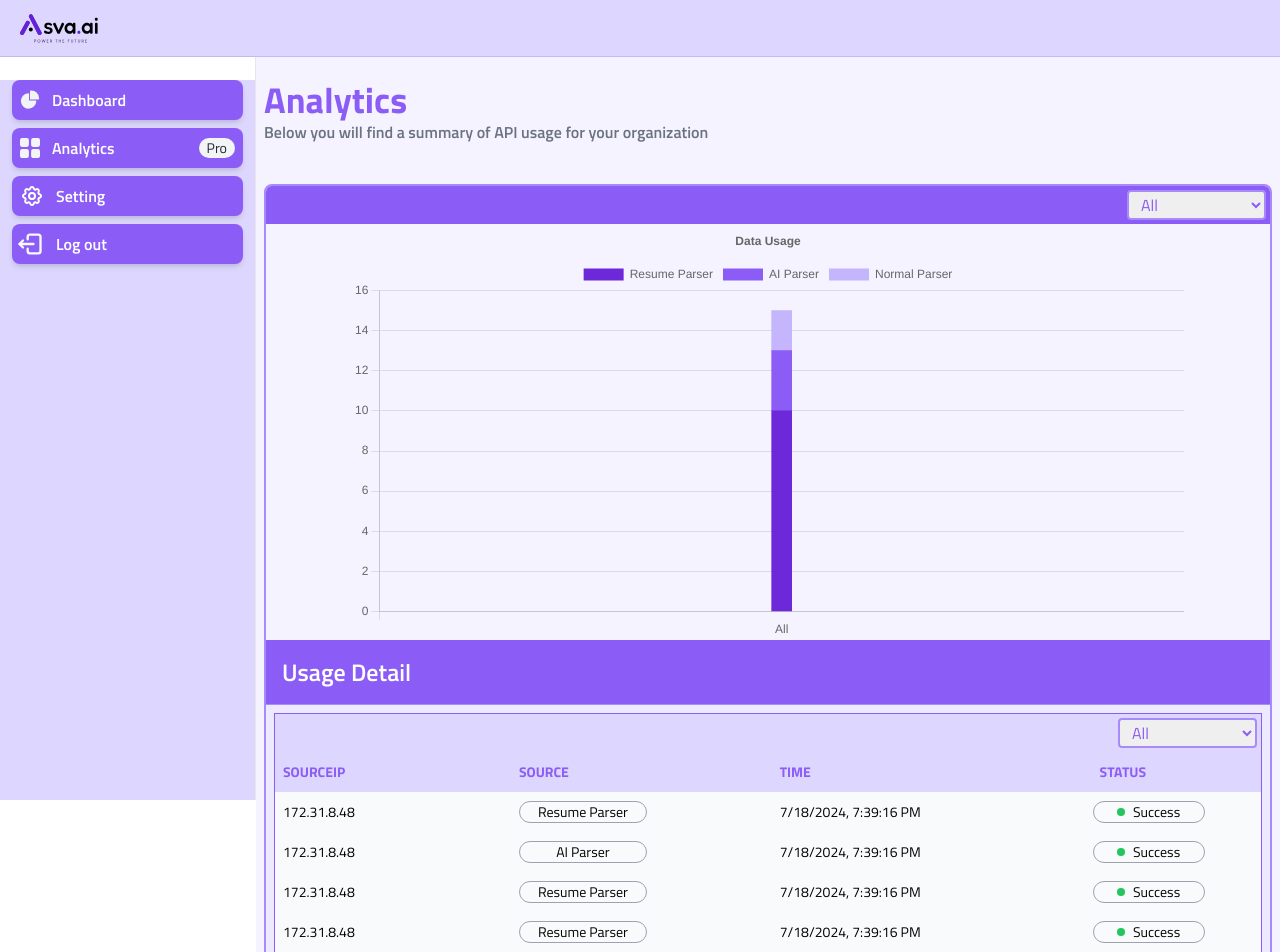
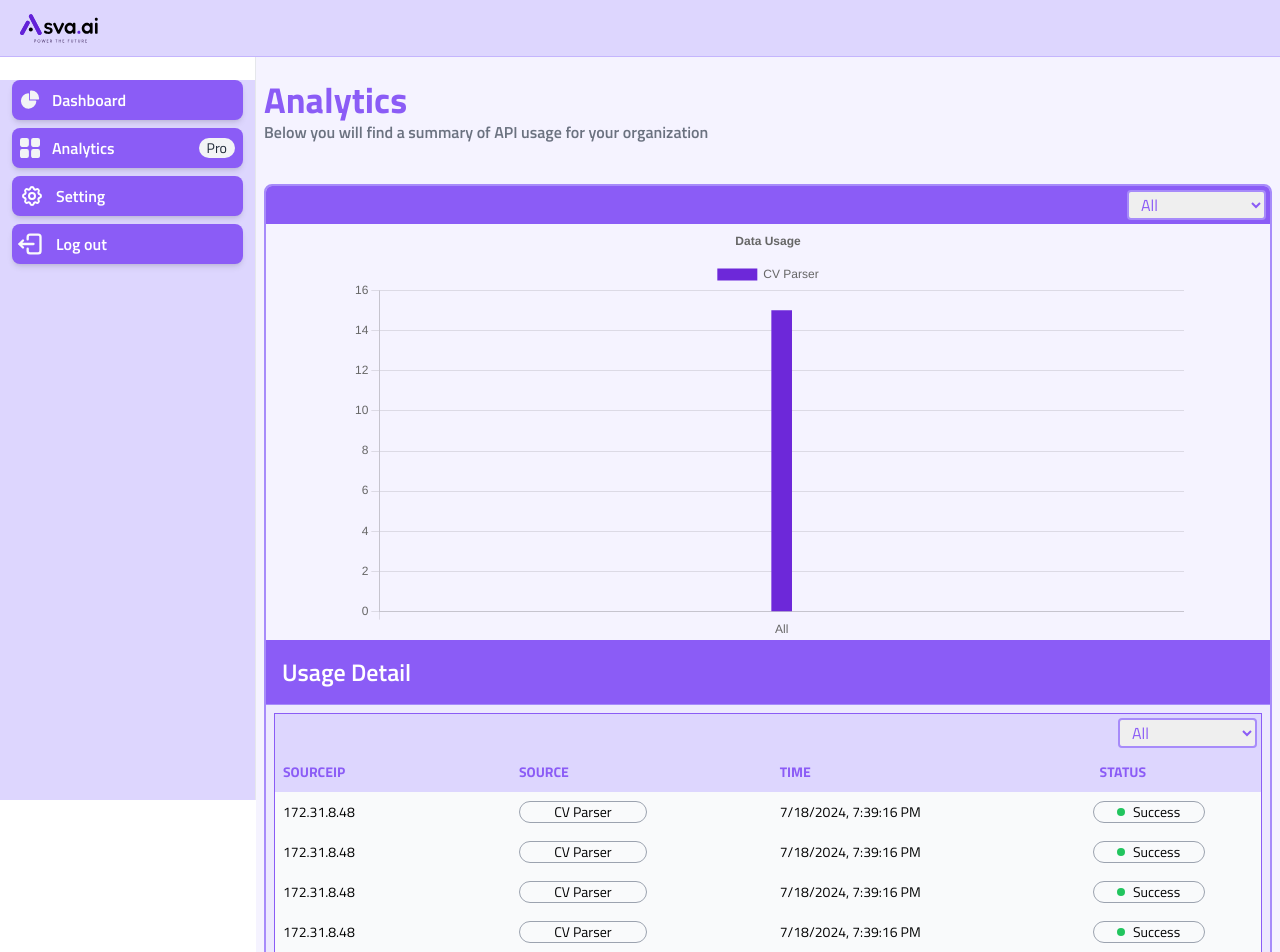
Before and after one commit to ASVAAI/upload-dashboard, a React (Vite) app: page /app/analytics in a window 1280 px wide. Shown: the top 952 px of the page. Built offline with nearby package versions, Linux system fonts and the light colour scheme; sample sign-in values are in the browser's storage.

Commit message:
added the download btn, fixed the issues

```diff
--- a/src/components/Analytics/AnalyticsChart.jsx
+++ b/src/components/Analytics/AnalyticsChart.jsx
@@ -6,21 +6,21 @@ import 'react-datepicker/dist/react-datepicker.css';
 
 function AnalyticsChart() {
   const data = [
-    { id: 1, sourceip: '172.31.8.48', source: 'Resume Parser', Time: '2024-07-18T19:39:16.926Z', Status: 'Success' },
-    { id: 2, sourceip: '172.31.8.48', source: 'AI Parser', Time: '2024-07-18T19:39:16.926Z', Status: 'Success' },
-    { id: 3, sourceip: '172.31.8.48', source: 'Resume Parser', Time: '2024-07-18T19:39:16.926Z', Status: 'Success' },
-    { id: 4, sourceip: '172.31.8.48', source: 'Resume Parser', Time: '2024-07-18T19:39:16.926Z', Status: 'Success' },
-    { id: 5, sourceip: '172.31.8.48', source: 'Normal Parser', Time: '2024-07-18T19:39:16.926Z', Status: 'Success' },
-    { id: 6, sourceip: '172.31.8.48', source: 'Resume Parser', Time: '2024-07-18T19:39:16.926Z', Status: 'Success' },
-    { id: 7, sourceip: '172.31.8.48', source: 'Resume Parser', Time: '2024-07-24T19:39:16.926Z', Status: 'Success' },
-    { id: 8, sourceip: '172.31.8.48', source: 'Resume Parser', Time: '2024-07-18T19:39:16.926Z', Status: 'Success' },
-    { id: 9, sourceip: '172.31.8.48', source: 'AI Parser', Time: '2024-07-18T19:39:16.926Z', Status: 'Success' },
-    { id: 10, sourceip: '172.31.8.48', source: 'Resume Parser', Time: '2024-07-18T19:39:16.926Z', Status: 'Success' },
-    { id: 11, sourceip: '172.31.8.48', source: 'Resume Parser', Time: '2024-07-18T19:39:16.926Z', Status: 'Success' },
-    { id: 12, sourceip: '172.31.8.48', source: 'Normal Parser', Time: '2024-07-18T19:39:16.926Z', Status: 'Success' },
-    { id: 13, sourceip: '172.31.8.48', source: 'Resume Parser', Time: '2024-07-18T19:39:16.926Z', Status: 'Success' },
-    { id: 14, sourceip: '172.31.8.48', source: 'Resume Parser', Time: '2024-07-18T19:39:16.926Z', Status: 'Success' },
-    { id: 15, sourceip: '172.31.8.48', source: 'AI Parser', Time: '2024-07-18T19:39:16.926Z', Status: 'Success' },
+    { id: 1, sourceip: '172.31.8.48', source: 'CV Parser', Time: '2024-07-18T19:39:16.926Z', Status: 'Success' },
+    { id: 2, sourceip: '172.31.8.48', source: 'CV Parser', Time: '2024-07-18T19:39:16.926Z', Status: 'Success' },
+    { id: 3, sourceip: '172.31.8.48', source: 'CV Parser', Time: '2024-07-18T19:39:16.926Z', Status: 'Success' },
+    { id: 4, sourceip: '172.31.8.48', source: 'CV Parser', Time: '2024-07-18T19:39:16.926Z', Status: 'Success' },
+    { id: 5, sourceip: '172.31.8.48', source: 'CV Parser', Time: '2024-07-18T19:39:16.926Z', Status: 'Success' },
+    { id: 6, sourceip: '172.31.8.48', source: 'CV Parser', Time: '2024-07-18T19:39:16.926Z', Status: 'Success' },
+    { id: 7, sourceip: '172.31.8.48', source: 'CV Parser', Time: '2024-07-24T19:39:16.926Z', Status: 'Success' },
+    { id: 8, sourceip: '172.31.8.48', source: 'CV Parser', Time: '2024-07-18T19:39:16.926Z', Status: 'Success' },
+    { id: 9, sourceip: '172.31.8.48', source: 'CV Parser', Time: '2024-07-18T19:39:16.926Z', Status: 'Success' },
+    { id: 10, sourceip: '172.31.8.48', source: 'CV Parser', Time: '2024-07-18T19:39:16.926Z', Status: 'Success' },
+    { id: 11, sourceip: '172.31.8.48', source: 'CV Parser', Time: '2024-07-18T19:39:16.926Z', Status: 'Success' },
+    { id: 12, sourceip: '172.31.8.48', source: 'CV Parser', Time: '2024-07-18T19:39:16.926Z', Status: 'Success' },
+    { id: 13, sourceip: '172.31.8.48', source: 'CV Parser', Time: '2024-07-18T19:39:16.926Z', Status: 'Success' },
+    { id: 14, sourceip: '172.31.8.48', source: 'CV Parser', Time: '2024-07-18T19:39:16.926Z', Status: 'Success' },
+    { id: 15, sourceip: '172.31.8.48', source: 'CV Parser', Time: '2024-07-18T19:39:16.926Z', Status: 'Success' },
   ];
 
   const generateLabels = (filter) => {
--- a/src/components/Analytics/AnalyticsList.jsx
+++ b/src/components/Analytics/AnalyticsList.jsx
@@ -4,22 +4,39 @@ import 'react-datepicker/dist/react-datepicker.css';
 import { IconChevronRight, IconChevronLeft } from '@tabler/icons-react';
 
 function AnalyticsList() {
+  // const data = [
+  //   { id: 1, sourceip: '172.31.8.48', source: 'Resume Parser', Time: '2024-07-18T19:39:16.926Z', Status: 'Success' },
+  //   { id: 2, sourceip: '172.31.8.48', source: 'AI Parser', Time: '2024-07-18T19:39:16.926Z', Status: 'Success' },
+  //   { id: 3, sourceip: '172.31.8.48', source: 'Resume Parser', Time: '2024-07-18T19:39:16.926Z', Status: 'Success' },
+  //   { id: 4, sourceip: '172.31.8.48', source: 'Resume Parser', Time: '2024-07-18T19:39:16.926Z', Status: 'Success' },
+  //   { id: 5, sourceip: '172.31.8.48', source: 'Normal Parser', Time: '2024-07-18T19:39:16.926Z', Status: 'Success' },
+  //   { id: 6, sourceip: '172.31.8.48', source: 'Resume Parser', Time: '2024-07-18T19:39:16.926Z', Status: 'Success' },
+  //   { id: 7, sourceip: '172.31.8.48', source: 'Resume Parser', Time: '2024-07-18T19:39:16.926Z', Status: 'Success' },
+  //   { id: 8, sourceip: '172.31.8.48', source: 'Resume Parser', Time: '2024-07-18T19:39:16.926Z', Status: 'Success' },
+  //   { id: 9, sourceip: '172.31.8.48', source: 'AI Parser', Time: '2024-07-18T19:39:16.926Z', Status: 'Success' },
+  //   { id: 10, sourceip: '172.31.8.48', source: 'Resume Parser', Time: '2024-07-18T19:39:16.926Z', Status: 'Success' },
+  //   { id: 11, sourceip: '172.31.8.48', source: 'Resume Parser', Time: '2024-07-18T19:39:16.926Z', Status: 'Success' },
+  //   { id: 12, sourceip: '172.31.8.48', source: 'Normal Parser', Time: '2024-07-18T19:39:16.926Z', Status: 'Success' },
+  //   { id: 13, sourceip: '172.31.8.48', source: 'Resume Parser', Time: '2024-07-18T19:39:16.926Z', Status: 'Success' },
+  //   { id: 14, sourceip: '172.31.8.48', source: 'Resume Parser', Time: '2024-07-18T19:39:16.926Z', Status: 'Success' },
+  //   { id: 15, sourceip: '172.31.8.48', source: 'AI Parser', Time: '2024-07-18T19:39:16.926Z', Status: 'Success' },
+  // ];
   const data = [
-    { id: 1, sourceip: '172.31.8.48', source: 'Resume Parser', Time: '2024-07-18T19:39:16.926Z', Status: 'Success' },
-    { id: 2, sourceip: '172.31.8.48', source: 'AI Parser', Time: '2024-07-18T19:39:16.926Z', Status: 'Success' },
-    { id: 3, sourceip: '172.31.8.48', source: 'Resume Parser', Time: '2024-07-18T19:39:16.926Z', Status: 'Success' },
-    { id: 4, sourceip: '172.31.8.48', source: 'Resume Parser', Time: '2024-07-18T19:39:16.926Z', Status: 'Success' },
-    { id: 5, sourceip: '172.31.8.48', source: 'Normal Parser', Time: '2024-07-18T19:39:16.926Z', Status: 'Success' },
-    { id: 6, sourceip: '172.31.8.48', source: 'Resume Parser', Time: '2024-07-18T19:39:16.926Z', Status: 'Success' },
-    { id: 7, sourceip: '172.31.8.48', source: 'Resume Parser', Time: '2024-07-18T19:39:16.926Z', Status: 'Success' },
-    { id: 8, sourceip: '172.31.8.48', source: 'Resume Parser', Time: '2024-07-18T19:39:16.926Z', Status: 'Success' },
-    { id: 9, sourceip: '172.31.8.48', source: 'AI Parser', Time: '2024-07-18T19:39:16.926Z', Status: 'Success' },
-    { id: 10, sourceip: '172.31.8.48', source: 'Resume Parser', Time: '2024-07-18T19:39:16.926Z', Status: 'Success' },
-    { id: 11, sourceip: '172.31.8.48', source: 'Resume Parser', Time: '2024-07-18T19:39:16.926Z', Status: 'Success' },
-    { id: 12, sourceip: '172.31.8.48', source: 'Normal Parser', Time: '2024-07-18T19:39:16.926Z', Status: 'Success' },
-    { id: 13, sourceip: '172.31.8.48', source: 'Resume Parser', Time: '2024-07-18T19:39:16.926Z', Status: 'Success' },
-    { id: 14, sourceip: '172.31.8.48', source: 'Resume Parser', Time: '2024-07-18T19:39:16.926Z', Status: 'Success' },
-    { id: 15, sourceip: '172.31.8.48', source: 'AI Parser', Time: '2024-07-18T19:39:16.926Z', Status: 'Success' },
+    { id: 1, sourceip: '172.31.8.48', source: 'CV Parser', Time: '2024-07-18T19:39:16.926Z', Status: 'Success' },
+    { id: 2, sourceip: '172.31.8.48', source: 'CV Parser', Time: '2024-07-18T19:39:16.926Z', Status: 'Success' },
+    { id: 3, sourceip: '172.31.8.48', source: 'CV Parser', Time: '2024-07-18T19:39:16.926Z', Status: 'Success' },
+    { id: 4, sourceip: '172.31.8.48', source: 'CV Parser', Time: '2024-07-18T19:39:16.926Z', Status: 'Success' },
+    { id: 5, sourceip: '172.31.8.48', source: 'CV Parser', Time: '2024-07-18T19:39:16.926Z', Status: 'Success' },
+    { id: 6, sourceip: '172.31.8.48', source: 'CV Parser', Time: '2024-07-18T19:39:16.926Z', Status: 'Success' },
+    { id: 7, sourceip: '172.31.8.48', source: 'CV Parser', Time: '2024-07-24T19:39:16.926Z', Status: 'Success' },
+    { id: 8, sourceip: '172.31.8.48', source: 'CV Parser', Time: '2024-07-18T19:39:16.926Z', Status: 'Success' },
+    { id: 9, sourceip: '172.31.8.48', source: 'CV Parser', Time: '2024-07-18T19:39:16.926Z', Status: 'Success' },
+    { id: 10, sourceip: '172.31.8.48', source: 'CV Parser', Time: '2024-07-18T19:39:16.926Z', Status: 'Success' },
+    { id: 11, sourceip: '172.31.8.48', source: 'CV Parser', Time: '2024-07-18T19:39:16.926Z', Status: 'Success' },
+    { id: 12, sourceip: '172.31.8.48', source: 'CV Parser', Time: '2024-07-18T19:39:16.926Z', Status: 'Success' },
+    { id: 13, sourceip: '172.31.8.48', source: 'CV Parser', Time: '2024-07-18T19:39:16.926Z', Status: 'Success' },
+    { id: 14, sourceip: '172.31.8.48', source: 'CV Parser', Time: '2024-07-18T19:39:16.926Z', Status: 'Success' },
+    { id: 15, sourceip: '172.31.8.48', source: 'CV Parser', Time: '2024-07-18T19:39:16.926Z', Status: 'Success' },
   ];
 
   const filterData = (data, startDate, endDate) => {
--- a/src/components/Dashboard/ListTable.jsx
+++ b/src/components/Dashboard/ListTable.jsx
@@ -169,7 +169,7 @@ function ListTable({data,refetchData}) {
                         </td>
                         <td className='px-2'>
                             <div className='flex justify-start gap-x-2'>
-                                {/* {item.tags.map((each)=>(<p key={each} className='border-gray-400 border  rounded-full px-2'>{each}</p>))} */}
+                                <p className='border-gray-400 border  rounded-full px-2'>resume</p>
                             </div>
                         </td>
                         <td className='py-1 '>
--- a/src/components/Dashboard/ParserContent.jsx
+++ b/src/components/Dashboard/ParserContent.jsx
@@ -31,7 +31,7 @@ function ParserContent({data , refetchData}) {
     <main>
         <div className=" ">
             <div className="flex w-full py-6 bg-violet-400 flex-col sm:flex-row sm:justify-between ">
-                <div className="flex px-4 text-xl font-semibold "><h1>Parsed Resume&apos;s ({filteredData.length})</h1></div>
+                <div className="flex px-4 text-xl font-semibold "><h1>Parsed Resume ({filteredData.length})</h1></div>
                 <div className="flex px-3 items-center space-x-4">
                     <div>
                         <Search  data={data} onSearch ={handleSearch}  />
--- a/src/components/Dashboard/ParserSubHeader.jsx
+++ b/src/components/Dashboard/ParserSubHeader.jsx
@@ -54,8 +54,8 @@ function ParserSubHeader() {
         <div className='bg-gray-00 rounded-lg border-2 border-violet-400 '>
             <div className=' flex  justify-between py-4 px-4 items-center rounded-b-lg  border-b-2 border-y-violet-400 bg-violet-500 rounded-md '>
                 <div className='flex text-base space-x-4 font-semibold cursor-pointer '>
-                    <h3 className='text-white hover:text-violet-300 text-xl'>Resume&apos;s</h3>
-                    <h3 className='text-white hover:text-violet-300 text-xl'>Job Description</h3>
+                    <h3 className='text-white hover:text-violet-300 text-xl'>Resume</h3>
+                    {/* <h3 className='text-white hover:text-violet-300 text-xl'>Job Description</h3> */}
                 </div>
                 <div onClick={handleNavigate}><IconSettingsFilled className='bg-gray-100 w-10 h-10 p-2 hover:p-1 rounded-full text-gray-400 hover:text-violet-400 hover:bg-violet-00 hover:animate-[spin_4s_linear_infinite] transition-all hover:border border-violet-300 cursor-pointer'/></div>
             </div>
--- a/src/components/ParsePage/ParsePageSubHeader.jsx
+++ b/src/components/ParsePage/ParsePageSubHeader.jsx
@@ -1,16 +1,26 @@
 import React, { useEffect, useState } from 'react'
 import { IconCaretLeftFilled } from '@tabler/icons-react';
-import { useNavigate } from 'react-router-dom';
+import { IconDownload } from '@tabler/icons-react';
+import { useNavigate, useParams } from 'react-router-dom';
 import ParsePageContent from './ParsePageContent';
 
 import ParsePageJson from './ParsePageJson';
+
+import conf from '../../conf';
+import axios from 'axios';
+import { toast, ToastContainer } from 'react-toastify';
 
 
 
 
 function ParsePageSubHeader({data}) {
 
-    console.log(data)
+    const params = useParams()
+    console.log(params)
+
+    // console.log(data)
+    const[isOpenJSON,setOpenJSON] = useState(false);    const [error, setError] = useState('');
+
 
     const navigate = useNavigate();
 
@@ -18,7 +28,33 @@ function ParsePageSubHeader({data}) {
         navigate('/app/upload')
     }
 
-    const[isOpenJSON,setOpenJSON] = useState(false);
+    const handleDownload = async(e)=> {
+        e.stopPropagation();
+        setError('')
+        try {
+            const getToken = localStorage.getItem("token");
+            const config = {
+                method: 'get',
+                maxBodyLength: Infinity,
+                url: `${conf.BackendUrl}/export/${params.id}`,
+                headers: {
+                  'Authorization': `Token ${getToken}`
+                }
+              };
+
+              const response = await axios.request(config)
+
+              if(response){
+                toast.success("Downloaded Successfully")
+              }
+
+
+        } catch (error) {
+            console.log("Errror :: downloadExcel :: ",error)
+            setError(error.response?.data?.message || "An unexpected error occurred.");
+
+        }
+    }
 
     const handleOpenJSON = ()=>{
         setOpenJSON(!isOpenJSON)
@@ -34,8 +70,13 @@ function ParsePageSubHeader({data}) {
                     <h3 className=' text-white hover:text-violet-300 text-xl' onClick={handleOpenJSON}>Overview</h3>
                     <h3 onClick={handleOpenJSON} className=' text-white hover:text-violet-300 text-xl'>JSON</h3>
                 </div>
-                <div className='flex text-base font-semibold cursor-pointer py-2 px-3 text-violet-500 bg-gray-50 rounded-lg hover:text-white hover:bg-violet-500 group border-2 border-violet-300 sm:hover:-translate-y-1  ease-in-out duration-500 transition-all drop-shadow-xl shadow-md sm:hover:shadow-violet-300  ' onClick={handleNavigate}><IconCaretLeftFilled className='text-violet-500 group-hover:text-white  '/>BACK</div>
+                <div className='flex flex-row  gap-x-2 sm:gap-x-8'>
+                    <div className='flex text-base font-semibold cursor-pointer py-2 px-3 text-violet-500 bg-gray-50 rounded-lg hover:text-white hover:bg-violet-500 group border-2 border-violet-300 sm:hover:-translate-y-1  ease-in-out duration-500 transition-all drop-shadow-xl shadow-md sm:hover:shadow-violet-300 ' onClick={handleDownload}><IconDownload className='text-violet-500 group-hover:text-white  '/></div>
+
+                    <div className='flex text-base font-semibold cursor-pointer py-2 px-3 text-violet-500 bg-gray-50 rounded-lg hover:text-white hover:bg-violet-500 group border-2 border-violet-300 sm:hover:-translate-y-1  ease-in-out duration-500 transition-all drop-shadow-xl shadow-md sm:hover:shadow-violet-300  ' onClick={handleNavigate}><IconCaretLeftFilled className='text-violet-500 group-hover:text-white  '/>BACK</div>
+                </div>
             </div>
+            {true && <p className="text-red-600 mt-8 text-center">{error}</p>}
             <div className='p-2'>
 
                 {
@@ -45,6 +86,7 @@ function ParsePageSubHeader({data}) {
                 }
             </div>
         </div>
+        <ToastContainer/>
     </section>
   )
 }
--- a/src/components/Setting/SettingSubHeader.jsx
+++ b/src/components/Setting/SettingSubHeader.jsx
@@ -16,8 +16,8 @@ function SettingSubHeader() {
         <div className='bg-violet-00 rounded-lg border-2 border-violet-400 '>
             <div className=' flex  justify-between py-4 px-4 items-center rounded-b-lg border-b border-y-violet-400 bg-violet-500 rounded-md '>
                 <div className='flex text-base space-x-4 font-semibold cursor-pointer '>
-                    <h3 className='text-white hover:text-violet-300 text-xl'>Resume&apos;s</h3>
-                    <h3 className='text-white hover:text-violet-300 text-xl'>Job Description</h3>
+                    <h3 className='text-white hover:text-violet-300 text-xl'>Parser Settings</h3>
+                    {/* <h3 className='text-white hover:text-violet-300 text-xl'>Job Description</h3> */}
                 </div>
                 <div className='flex text-base font-semibold cursor-pointer py-2 px-3 text-violet-500 bg-gray-50 rounded-lg hover:text-white hover:bg-violet-500 group border-2 border-violet-300 sm:hover:-translate-y-1  ease-in-out duration-500 transition-all drop-shadow-xl shadow-md sm:hover:shadow-violet-300  ' onClick={handleNavigate}><IconCaretLeftFilled className='text-violet-500 group-hover:text-white  '/>BACK</div>
             </div>
--- a/src/components/SiderBar.jsx
+++ b/src/components/SiderBar.jsx
@@ -138,7 +138,7 @@ function SiderBar() {
             </Link>
          </li> */}
          <li>
-            <div onClick={handleLogout} className="flex items-center p-1  rounded-lg text-white hover:bg-gray-100 dark:hover:bg-gray-100 group bg-violet-500 shadow-md hover:text-gray-500 font-semibold">
+            <div onClick={handleLogout} className="flex items-center p-1  rounded-lg text-white hover:bg-gray-100 dark:hover:bg-gray-100 group bg-violet-500 shadow-md hover:text-gray-500 font-semibold cursor-pointer">
             <svg
                 xmlns="http://www.w3.org/2000/svg"
                 width="20"
```
